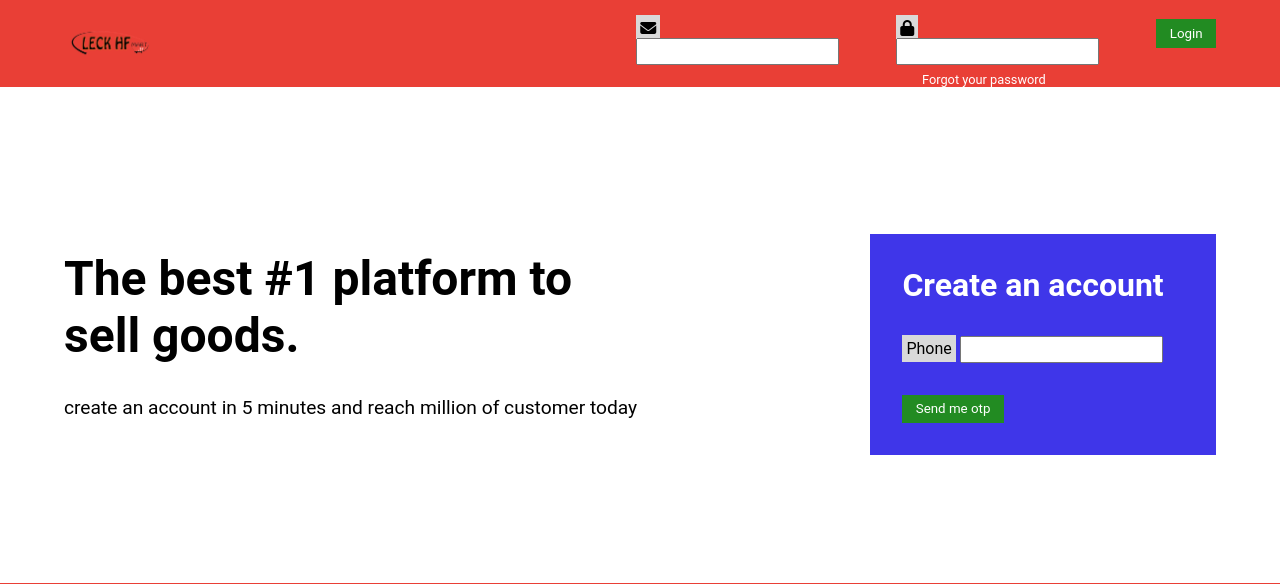
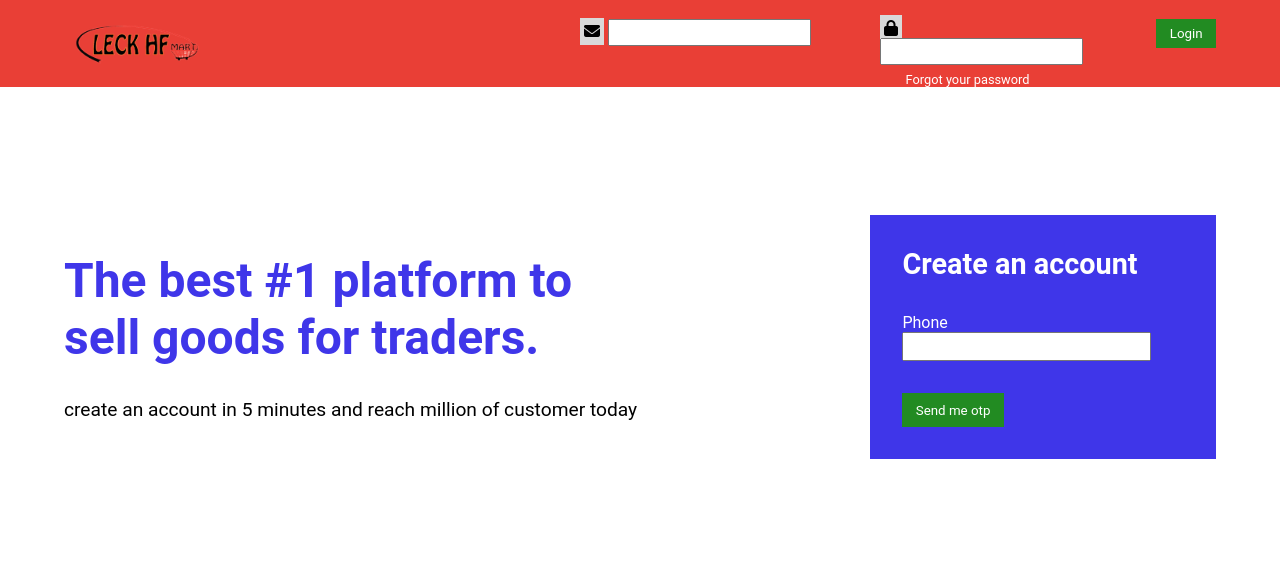
Before and after one commit to subodh670/Team-project, a PHP site: page /traders_login_page/index.html in a window 1280 px wide. Shown: the top 584 px of the page. Run offline with PHP 8.4, Linux system fonts and the light colour scheme.

Commit message:
responsive traders login

```diff
--- /dev/null
+++ b/traders_login_page/app.js
@@ -0,0 +1,11 @@
+"use strict";
+
+const bars = document.querySelector(".bars");
+const form = document.querySelector('.container form');
+const backdrop = document.querySelector(".backdrop");
+
+bars.addEventListener("click",(e)=>{
+    const target = e.currentTarget;
+    form.classList.toggle("show-form");
+    backdrop.classList.toggle("show-back");
+})
--- a/traders_login_page/index.html
+++ b/traders_login_page/index.html
@@ -9,10 +9,14 @@
     <title>Traders Login page</title>
 </head>
 <body>
+    <div class="backdrop show-back">
+
+    </div>
     <section class="header-trader">
             <div class="container">
                 <a href="../landing_page/index.html"><img src="../landing_page/image1.png" alt=""></a>
-                <form method="POST" action="">
+                <form class="show-form" method="POST" action="">
+                    <h1>Sign In</h1>
                     <div class="mail">
                         <label for="email"><i class="fa-solid fa-envelope"></i></label>
                         <input type="email" id="email" name="email">
@@ -24,20 +28,23 @@
                     </div>
                     <button class="login-btn" name="login">Login</button>
                 </form>
+                <div style="z-index: 4;" class="bars show-bars">
+                    <i class="fa fa-bars" aria-hidden="true"></i>
+                </div>
             </div>
     </section>
     <section class="hero-signup">
         <div class="signup-container">
             <div class="our-motto">
                 <h1>The best #1 platform to sell
-                    goods.</h1>
+                    goods for traders.</h1>
                 <p>create an account in 5 minutes and reach million of customer today</p>
             </div>
             <form class="signup">
                 <h1>Create an account</h1>
                 <div class="phone">
                     <label for="phone">Phone</label>
-                    <input type="number" id="phone" name="phone" >
+                    <input type="text" id="phone" name="phone" >
                 </div>
                 <div class="otp">
                     <button class="otpbtn" name="otpbtn"    >Send me otp</button>
@@ -78,5 +85,6 @@
 
         </div>
     </footer>
+    <script src="app.js"></script>
 </body>
 </html>
--- a/traders_login_page/style.css
+++ b/traders_login_page/style.css
@@ -1,11 +1,4 @@
-.backdrop{
-    position: fixed;
-    width: 100%;
-    height: 100vh;
-    top: 0;
-    left: 0;
-    z-index: -9999;
-}
+
 *{
     margin: 0;
     box-sizing: border-box;
@@ -42,10 +35,14 @@ html{
     justify-content: space-between;
     align-items: center;
 }
-.container img{
+.container a{
+    display: block;
     width: 15%;
 }
-form{
+.container img{
+    width: 80%;
+}
+.container form{
     display: flex;
     justify-content: right;
     align-items: self-start;
@@ -53,32 +50,114 @@ form{
     gap: 10%;
     margin-top: 1.2em;
 }
-form div label{
+.container form div label{
     background-color: var(--selected);
     padding: 0.25em;
 }
-form div input{
+.container form div input{
     padding: 0.3em;
 }
-form div p{
+.container form div p{
     font-size: 0.8rem;
     margin-top: 0.5em;
     margin-left: 2em;
 }
-form div p a{
+.container form div p a{
     text-decoration: none;
     color: black;
     color: var(--white);
 }
-form div p a:hover{
+.container form div p a:hover{
     color: var(--black);
 }
-form button{
+.container form button{
     background-color: var(--tertiary-color);
     border-width: 0px;
     padding: 0.5em 1em;
     color: var(--white)
 }
+.pass{
+    width: 30%;
+}
+.pass p{
+    width: 100%;
+}
+.pass p a{
+    display: inline-block;
+    width: 100%;
+}
+.bars{
+    display: none;
+}
+.backdrop{
+    position: fixed;
+    width: 100%;
+    height: 100vh;
+    backdrop-filter: blur(4px);
+    z-index: 2;
+    top: 0;
+    left: 0;
+}
+
+.show-back{
+    display: none;
+}
+.container form h1{
+    display: none;
+}
+@media(max-width: 1200px){
+    .container form{
+        width: 70%;
+        gap: 10%;
+        justify-content: space-between;
+    }
+}
+@media(max-width: 992px){
+
+    .container a{
+        width: 25%;
+    }
+    .bars{
+        display: block;
+        color: white;
+        font-size: 1.5rem;
+        z-index: 1;
+    }
+    .container .show-form{
+        display: none;
+        transition: 0.4s;
+    }
+    .container form{
+        display: flex;
+        position: absolute;
+        height: 250px;
+        width: 60%;
+        left: 50%;
+        top: 50%;
+        transform: translate(-50%, -50%);
+        flex-direction: column;
+        background-color: var(--tertiary-color);
+        padding: 2em;
+        transition: 0.4s;
+        z-index: 4;
+    }
+    .container form div{
+        width: 100%;
+    }
+    .container form h1{
+        display: block;
+        color: white;
+    }
+    .container form button{
+        background-color: var(--secondary-color);
+    }
+}
+@media(max-width: 600px){
+    .container a{
+        width: 40%;
+    }
+}
+
 
 /* header trader ends */
 /* hero signup starts */
@@ -111,16 +190,51 @@ form button{
 .our-motto h1{
     font-size: 3rem;
     margin-bottom: 2rem;
+    color: var(--secondary-color);
 }
 .our-motto p{
     font-size: 1.2rem;
 }
 .signup h1{
-    font-size: 2rem;
+    font-size: 1.8rem;
     width: 100%;
     text-align: left;
     color: var(--white);
 }
+.signup .phone label{
+    color: white;
+}
+.signup .phone input{
+    padding: 0.4em 2em;
+}
+.signup .otpbtn{
+    background-color: var(--tertiary-color);
+    padding: 0.7em 1em;
+    border-width: 0em;
+    color: white;
+    transition: 0.4s;
+}
+.otpbtn:hover{
+    background-color: #1c711c;
+}
+@media(max-width: 992px){
+    .signup-container{
+        flex-direction: column;
+    }
+    .our-motto{
+        margin-bottom: 4em;
+        width: 100%;
+    }
+    .signup{
+        width: 80%;
+    }
+    .signup-container{
+        padding: 4em 0;
+    }
+
+}
+
+
 /* trader hero signup ended */
 /* footer starts */
 
```
Also changed, not shown: category_page/index.html (added, +12 -0 lines), category_page/app.js (added), category_page/styles.css (added).
